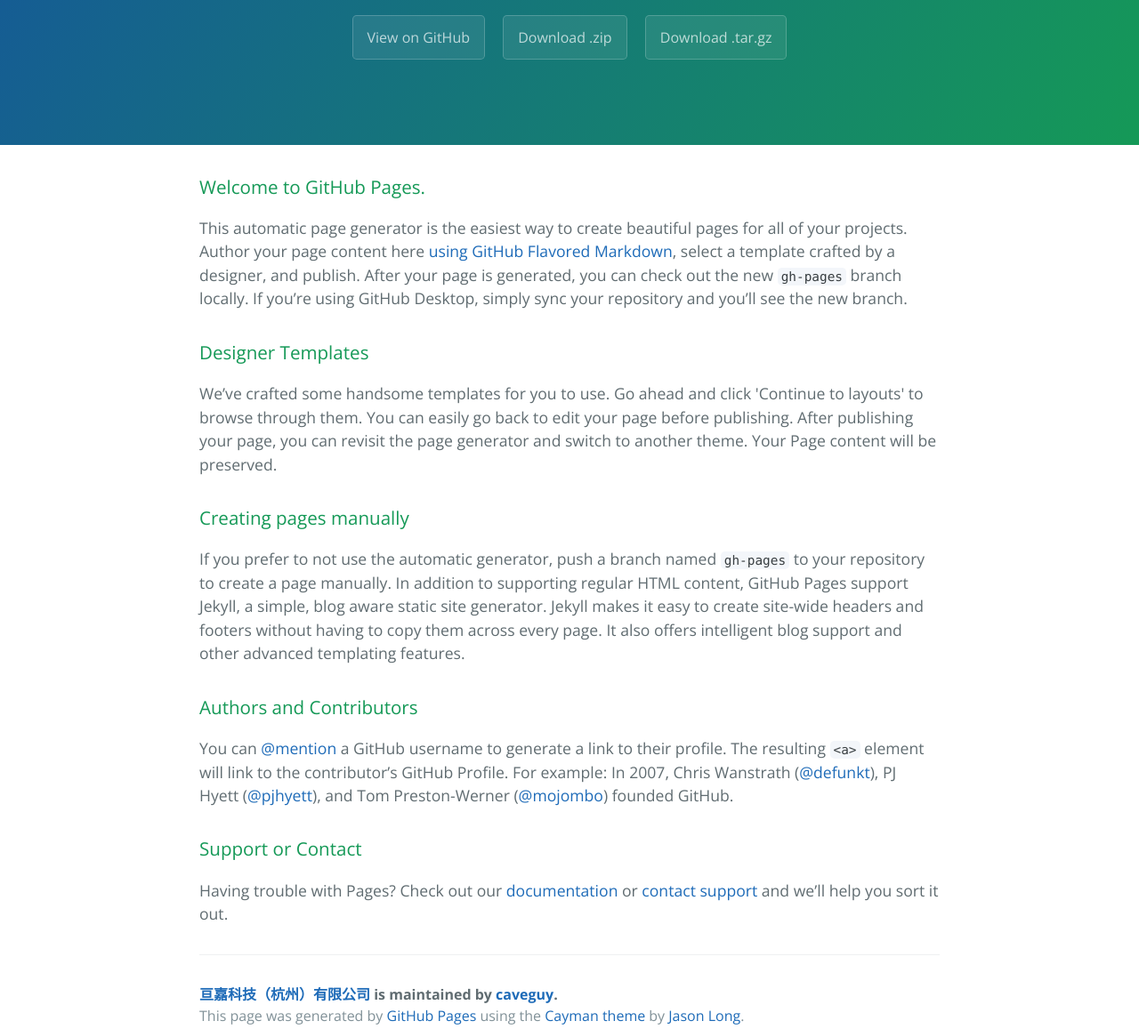
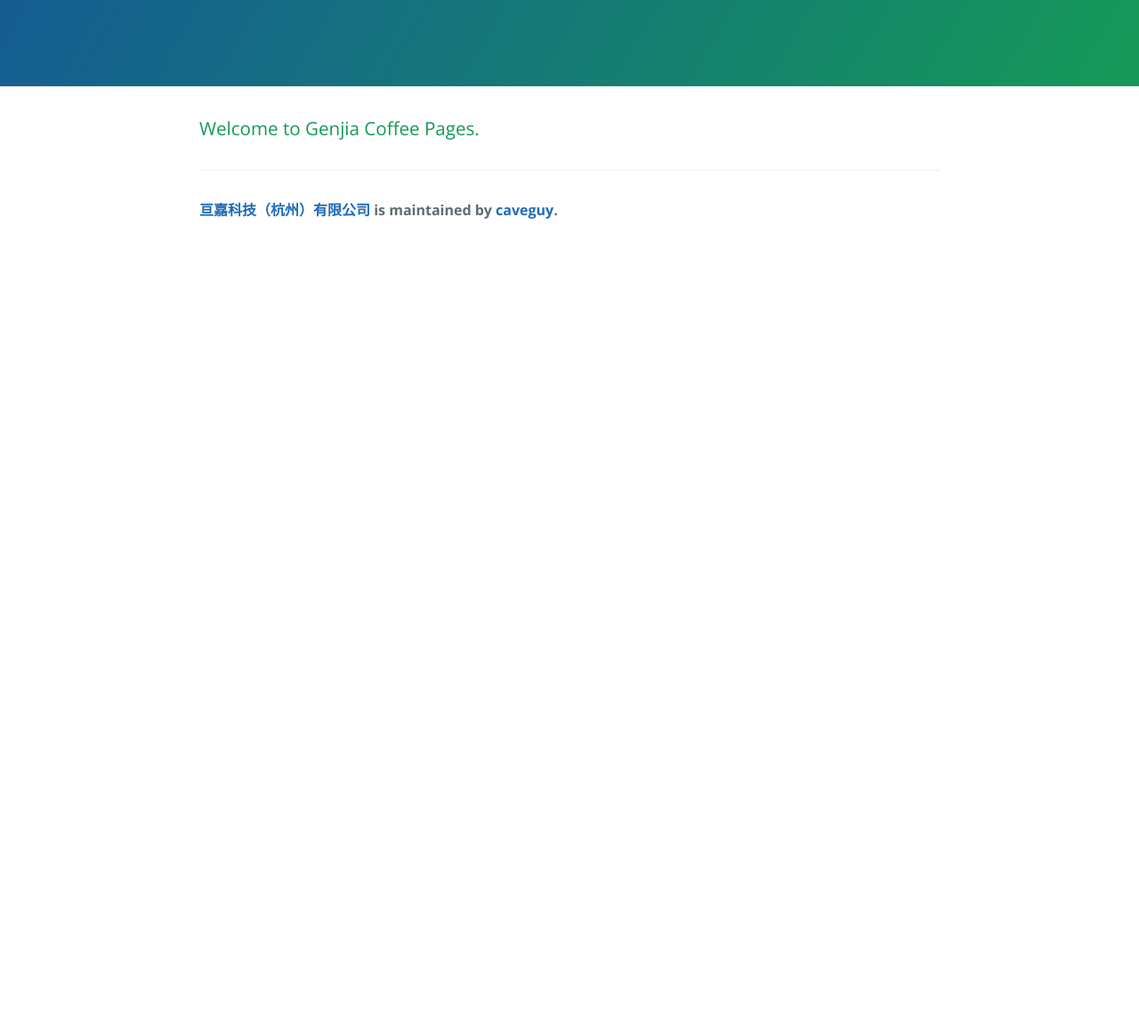
Before and after one commit to caveguy/genjia, a plain HTML site: page index.html in a window 1280 px wide. Shown: the part 220-1377 px from the top of the page at 89% size. After the commit the page ends 800 px from the top, so only its background shows below. Drawn offline with nearby package versions, Linux system fonts and the light colour scheme.

Commit message:
modified index

```diff
--- a/index.html
+++ b/index.html
@@ -13,41 +13,28 @@
     <section class="page-header">
       <h1 class="project-name">亘嘉科技（杭州）有限公司</h1>
       <h2 class="project-tagline">亘嘉咖啡文化</h2>
-      <a href="https://github.com/caveguy/genjia" class="btn">View on GitHub</a>
-      <a href="https://github.com/caveguy/genjia/zipball/master" class="btn">Download .zip</a>
-      <a href="https://github.com/caveguy/genjia/tarball/master" class="btn">Download .tar.gz</a>
+
     </section>
 
     <section class="main-content">
       <h3>
-<a id="welcome-to-github-pages" class="anchor" href="#welcome-to-github-pages" aria-hidden="true"><span class="octicon octicon-link"></span></a>Welcome to GitHub Pages.</h3>
-
+<a id="welcome-to-github-pages" class="anchor" href="#welcome-to-github-pages" aria-hidden="true"><span class="octicon octicon-link"></span></a>Welcome to Genjia Coffee Pages.</h3>
+<!--
 <p>This automatic page generator is the easiest way to create beautiful pages for all of your projects. Author your page content here <a href="https://guides.github.com/features/mastering-markdown/">using GitHub Flavored Markdown</a>, select a template crafted by a designer, and publish. After your page is generated, you can check out the new <code>gh-pages</code> branch locally. If you’re using GitHub Desktop, simply sync your repository and you’ll see the new branch.</p>
 
-<h3>
-<a id="designer-templates" class="anchor" href="#designer-templates" aria-hidden="true"><span class="octicon octicon-link"></span></a>Designer Templates</h3>
 
-<p>We’ve crafted some handsome templates for you to use. Go ahead and click 'Continue to layouts' to browse through them. You can easily go back to edit your page before publishing. After publishing your page, you can revisit the page generator and switch to another theme. Your Page content will be preserved.</p>
 
-<h3>
-<a id="creating-pages-manually" class="anchor" href="#creating-pages-manually" aria-hidden="true"><span class="octicon octicon-link"></span></a>Creating pages manually</h3>
-
-<p>If you prefer to not use the automatic generator, push a branch named <code>gh-pages</code> to your repository to create a page manually. In addition to supporting regular HTML content, GitHub Pages support Jekyll, a simple, blog aware static site generator. Jekyll makes it easy to create site-wide headers and footers without having to copy them across every page. It also offers intelligent blog support and other advanced templating features.</p>
-
-<h3>
-<a id="authors-and-contributors" class="anchor" href="#authors-and-contributors" aria-hidden="true"><span class="octicon octicon-link"></span></a>Authors and Contributors</h3>
-
-<p>You can <a href="https://github.com/blog/821" class="user-mention">@mention</a> a GitHub username to generate a link to their profile. The resulting <code>&lt;a&gt;</code> element will link to the contributor’s GitHub Profile. For example: In 2007, Chris Wanstrath (<a href="https://github.com/defunkt" class="user-mention">@defunkt</a>), PJ Hyett (<a href="https://github.com/pjhyett" class="user-mention">@pjhyett</a>), and Tom Preston-Werner (<a href="https://github.com/mojombo" class="user-mention">@mojombo</a>) founded GitHub.</p>
 
 <h3>
 <a id="support-or-contact" class="anchor" href="#support-or-contact" aria-hidden="true"><span class="octicon octicon-link"></span></a>Support or Contact</h3>
+-->
 
-<p>Having trouble with Pages? Check out our <a href="https://help.github.com/pages">documentation</a> or <a href="https://github.com/contact">contact support</a> and we’ll help you sort it out.</p>
 
       <footer class="site-footer">
         <span class="site-footer-owner"><a href="https://github.com/caveguy/genjia">亘嘉科技（杭州）有限公司</a> is maintained by <a href="https://github.com/caveguy">caveguy</a>.</span>
-
+<!--
         <span class="site-footer-credits">This page was generated by <a href="https://pages.github.com">GitHub Pages</a> using the <a href="https://github.com/jasonlong/cayman-theme">Cayman theme</a> by <a href="https://twitter.com/jasonlong">Jason Long</a>.</span>
+		-->
       </footer>
 
     </section>
```
